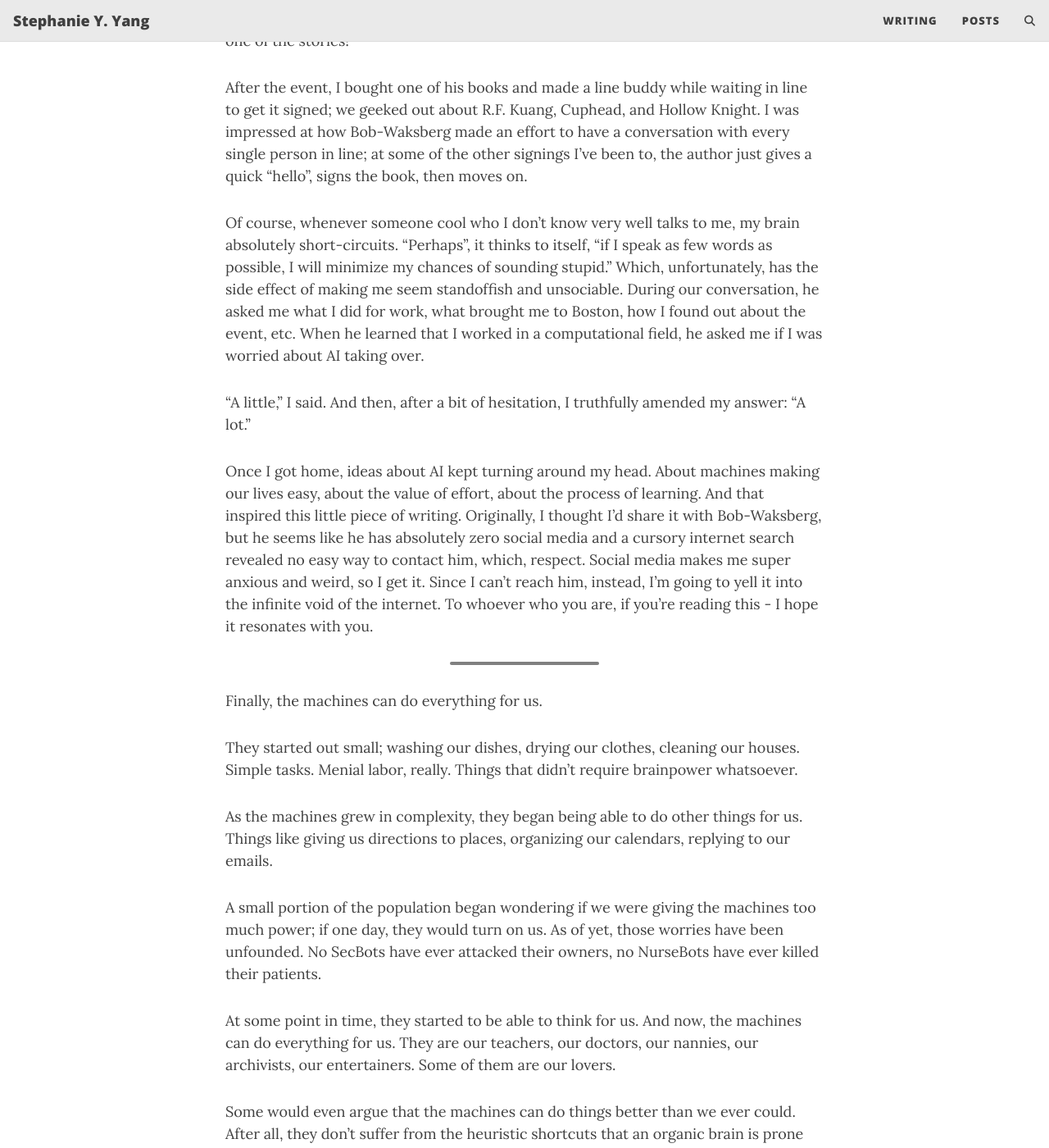
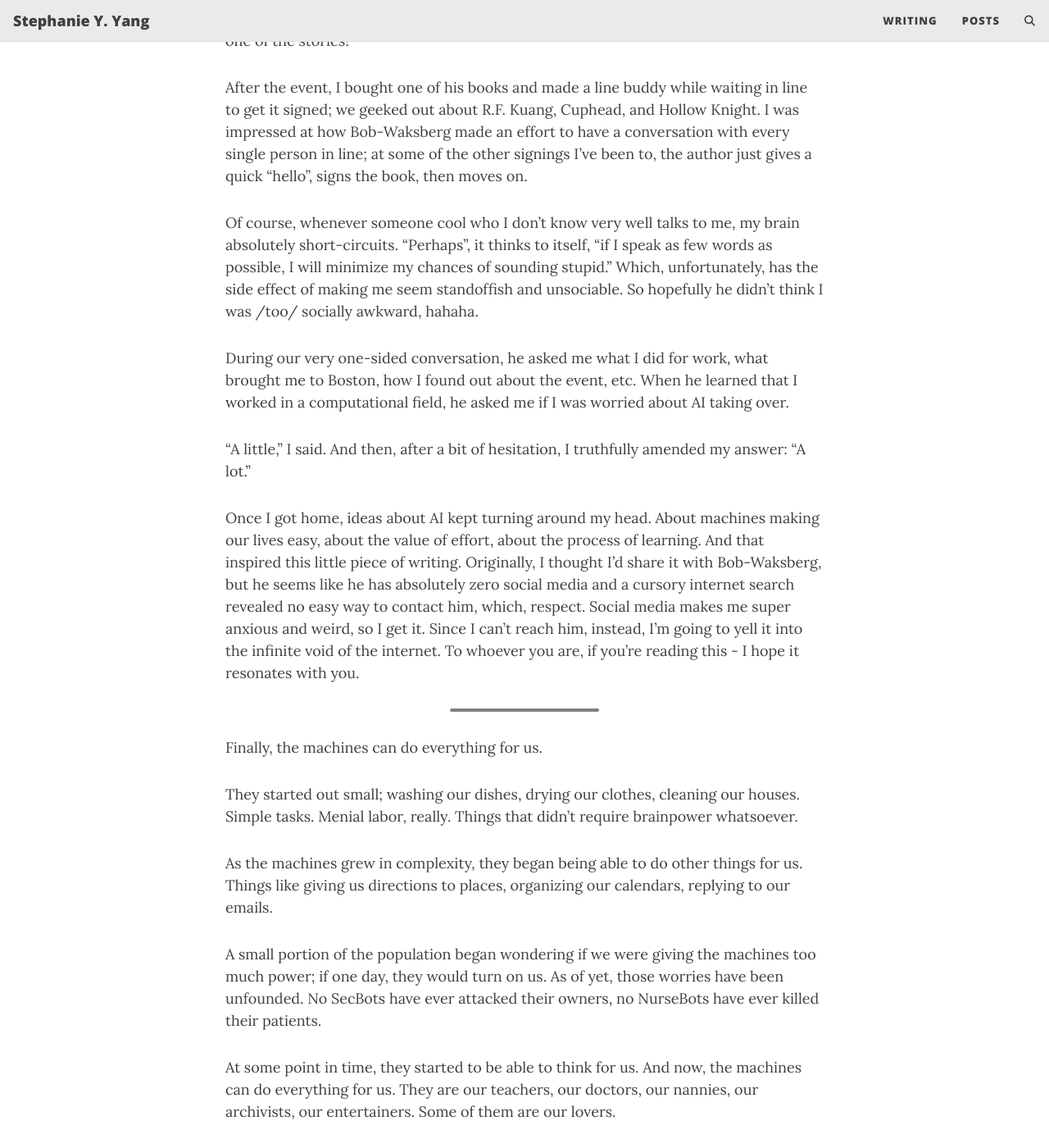
Before and after one commit to syangaskhan/syangaskhan.github.io, a Jekyll site: the page built from _posts/2025-08-05-finally-the-machines-can-do-everything-for-us.md, in a window 1280 px wide and 1400 px high, scrolled down 565 px. Shown: the whole window at 82% size. Built offline with Jekyll 4.4.1, drawn with Linux system fonts in a browser that asks for light colours; comment, search, counter and statistics services are not loaded.

Commit message:
New post

```diff
--- a/_posts/2025-08-05-finally-the-machines-can-do-everything-for-us.md
+++ b/_posts/2025-08-05-finally-the-machines-can-do-everything-for-us.md
@@ -12,11 +12,13 @@ Bob-Waksberg absolutely did not disappoint. He was extremely charismatic in pers
 
 After the event, I bought one of his books and made a line buddy while waiting in line to get it signed; we geeked out about R.F. Kuang, Cuphead, and Hollow Knight. I was impressed at how Bob-Waksberg made an effort to have a conversation with every single person in line; at some of the other signings I've been to, the author just gives a quick "hello", signs the book, then moves on.
 
-Of course, whenever someone cool who I don't know very well talks to me, my brain absolutely short-circuits. "Perhaps", it thinks to itself, "if I speak as few words as possible, I will minimize my chances of sounding stupid." Which, unfortunately, has the side effect of making me seem standoffish and unsociable. During our conversation, he asked me what I did for work, what brought me to Boston, how I found out about the event, etc. When he learned that I worked in a computational field, he asked me if I was worried about AI taking over.
+Of course, whenever someone cool who I don't know very well talks to me, my brain absolutely short-circuits. "Perhaps", it thinks to itself, "if I speak as few words as possible, I will minimize my chances of sounding stupid." Which, unfortunately, has the side effect of making me seem standoffish and unsociable. So hopefully he didn't think I was /too/ socially awkward, hahaha.
+
+During our very one-sided conversation, he asked me what I did for work, what brought me to Boston, how I found out about the event, etc. When he learned that I worked in a computational field, he asked me if I was worried about AI taking over.
 
 "A little," I said. And then, after a bit of hesitation, I truthfully amended my answer: "A lot."
 
-Once I got home, ideas about AI kept turning around my head. About machines making our lives easy, about the value of effort, about the process of learning. And that inspired this little piece of writing. Originally, I thought I'd share it with Bob-Waksberg, but he seems like he has absolutely zero social media and a cursory internet search revealed no easy way to contact him, which, respect. Social media makes me super anxious and weird, so I get it. Since I can't reach him, instead, I'm going to yell it into the infinite void of the internet. To whoever who you are, if you're reading this - I hope it resonates with you.
+Once I got home, ideas about AI kept turning around my head. About machines making our lives easy, about the value of effort, about the process of learning. And that inspired this little piece of writing. Originally, I thought I'd share it with Bob-Waksberg, but he seems like he has absolutely zero social media and a cursory internet search revealed no easy way to contact him, which, respect. Social media makes me super anxious and weird, so I get it. Since I can't reach him, instead, I'm going to yell it into the infinite void of the internet. To whoever you are, if you're reading this - I hope it resonates with you.
 
 ---
 
```
Also changed, not shown: 1 other file.
